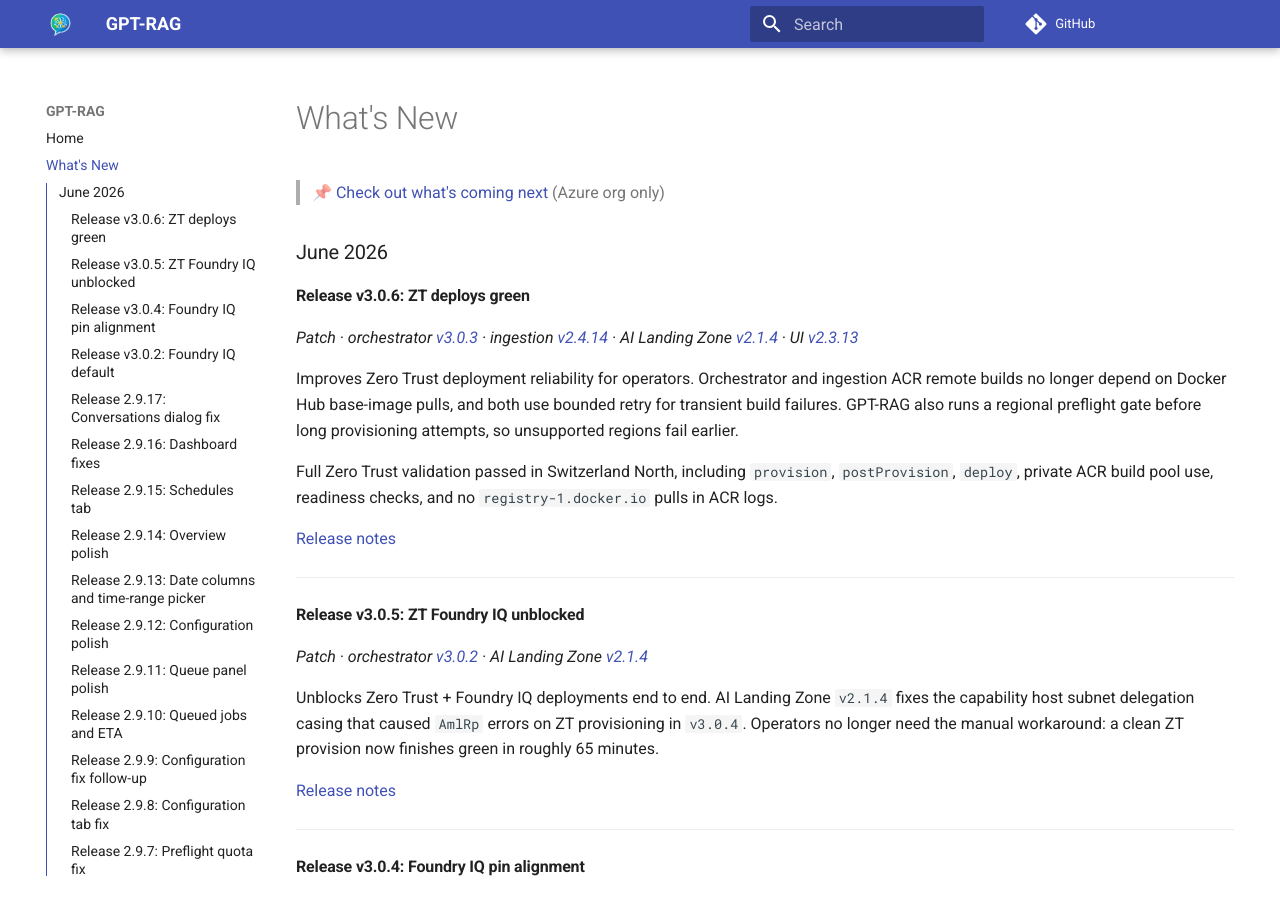
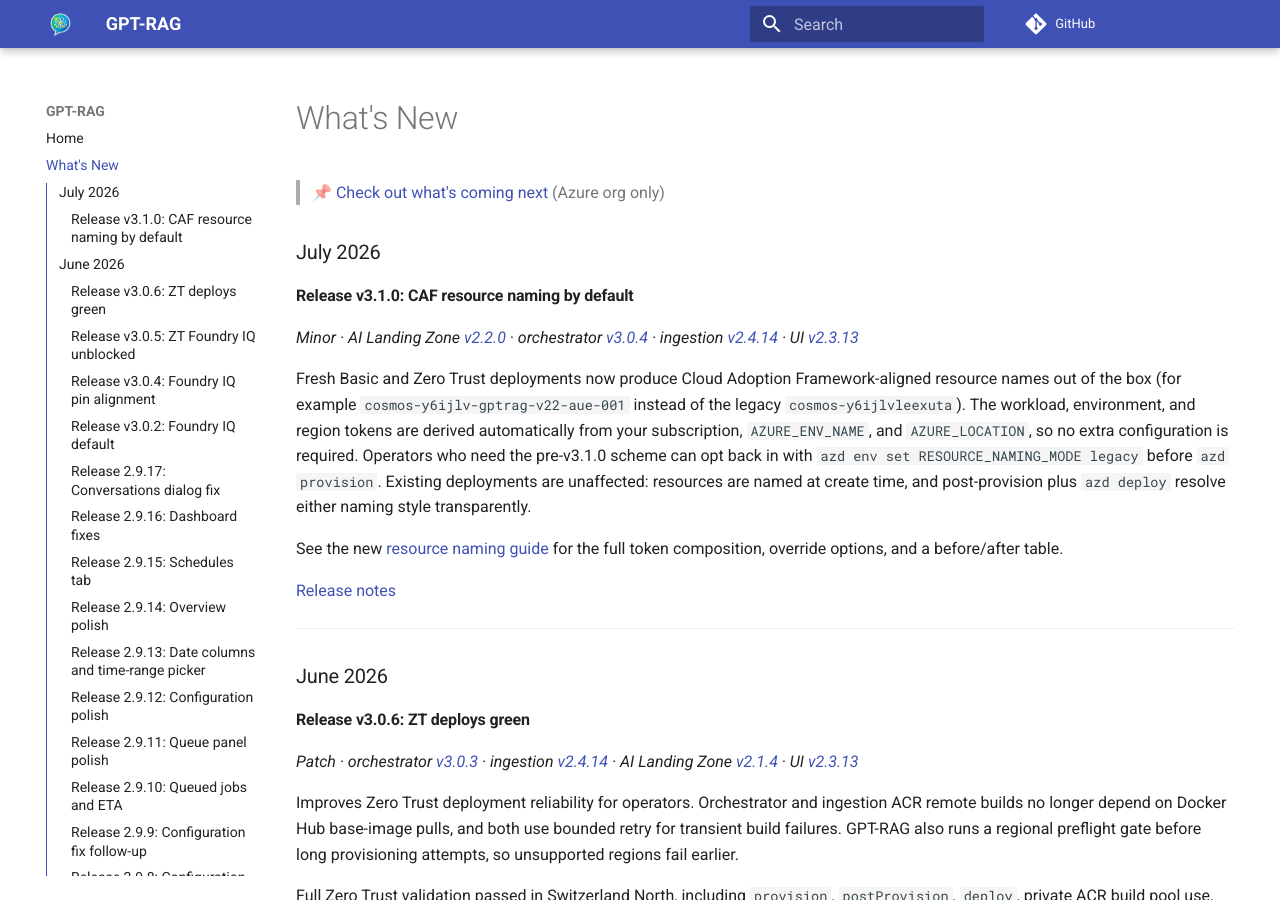
Before and after one commit to Azure/GPT-RAG, an MkDocs documentation site: the page built from docs/whatisnew.md, in a window 1280 px wide and 900 px high. Built offline with MkDocs 1.6.1 and Material for MkDocs 9.7.7, drawn with Linux system fonts in a browser that asks for light colours; comment, search, counter and statistics services are not loaded.

Commit message:
docs: explain CAF resource naming introduced in v3.1.0

```diff
--- a/docs/whatisnew.md
+++ b/docs/whatisnew.md
@@ -1,4 +1,26 @@
 > 📌 [Check out what's coming next](https://github.com/orgs/Azure/projects/536/views/6)  (Azure org only)
+
+### July 2026
+
+#### Release v3.1.0: CAF resource naming by default
+*Minor · AI Landing Zone [v2.2.0](https://github.com/Azure/bicep-ptn-aiml-landing-zone/releases/tag/v2.2.0) · orchestrator [v3.0.4](https://github.com/Azure/gpt-rag-orchestrator/releases/tag/v3.0.4) · ingestion [v2.4.14](https://github.com/Azure/gpt-rag-ingestion/releases/tag/v2.4.14) · UI [v2.3.13](https://github.com/Azure/gpt-rag-ui/releases/tag/v2.3.13)*
+
+Fresh Basic and Zero Trust deployments now produce Cloud Adoption Framework-aligned
+resource names out of the box (for example `cosmos-y6ijlv-gptrag-v22-aue-001`
+instead of the legacy `cosmos-y6ijlvleexuta`). The workload, environment, and
+region tokens are derived automatically from your subscription, `AZURE_ENV_NAME`,
+and `AZURE_LOCATION`, so no extra configuration is required. Operators who need
+the pre-v3.1.0 scheme can opt back in with `azd env set RESOURCE_NAMING_MODE legacy`
+before `azd provision`. Existing deployments are unaffected: resources are named
+at create time, and post-provision plus `azd deploy` resolve either naming style
+transparently.
+
+See the new [resource naming guide](howto_resource_naming.md) for the full token
+composition, override options, and a before/after table.
+
+[Release notes](https://github.com/Azure/GPT-RAG/releases/tag/v3.1.0)
+
+---
 
 ### June 2026
 
--- a/mkdocs.yml
+++ b/mkdocs.yml
@@ -58,6 +58,7 @@
     - Sharepoint Connector: howto_sharepoint_connector.md
     - Retrieval Backend Selection: howto_retrieval_backend.md
     - Retrieval Optimization: howto_retrieval_optimization.md
+    - Resource Naming (CAF): howto_resource_naming.md
     - Troubleshooting: troubleshooting.md
   - Meet the Team: team.md
   - Contributing: contributing.md
```
Also changed, not shown: docs/deploy.md (+8 -0 lines), docs/howto_resource_naming.md (added, +154 -0 lines).
